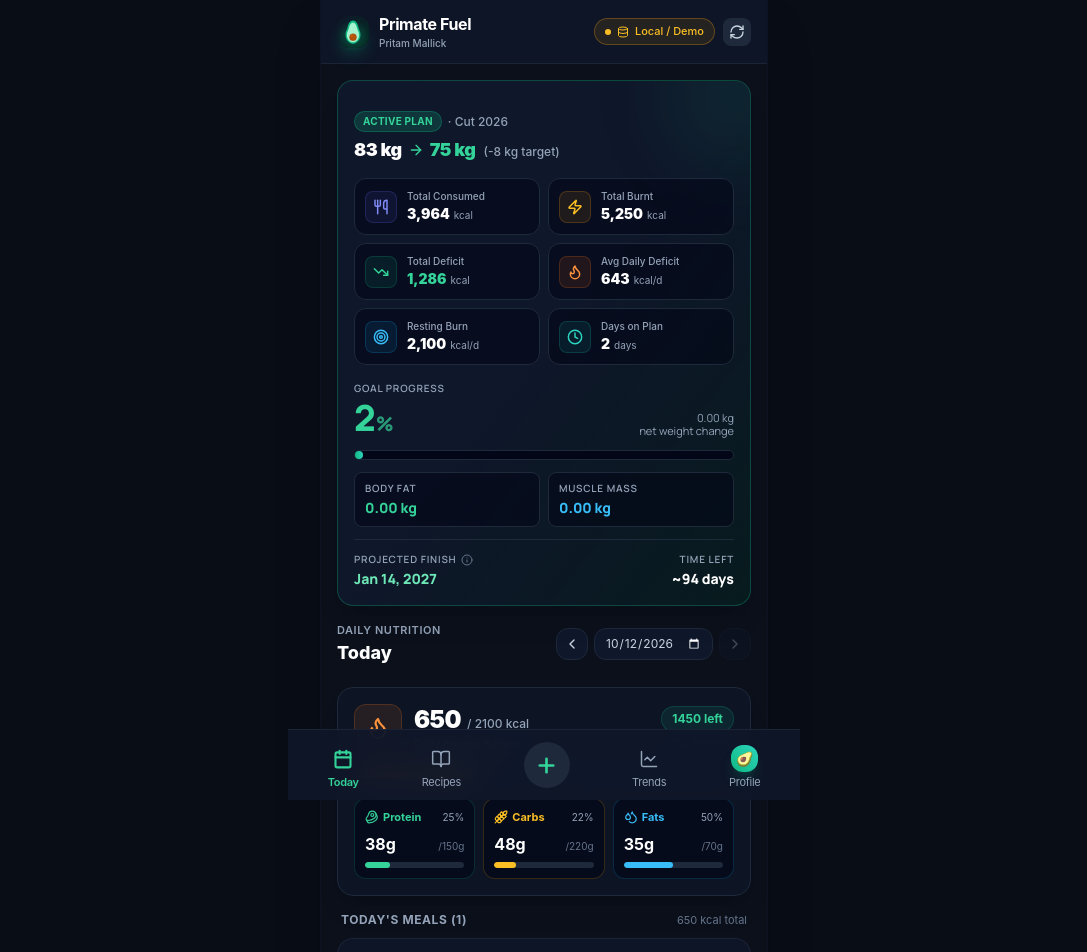
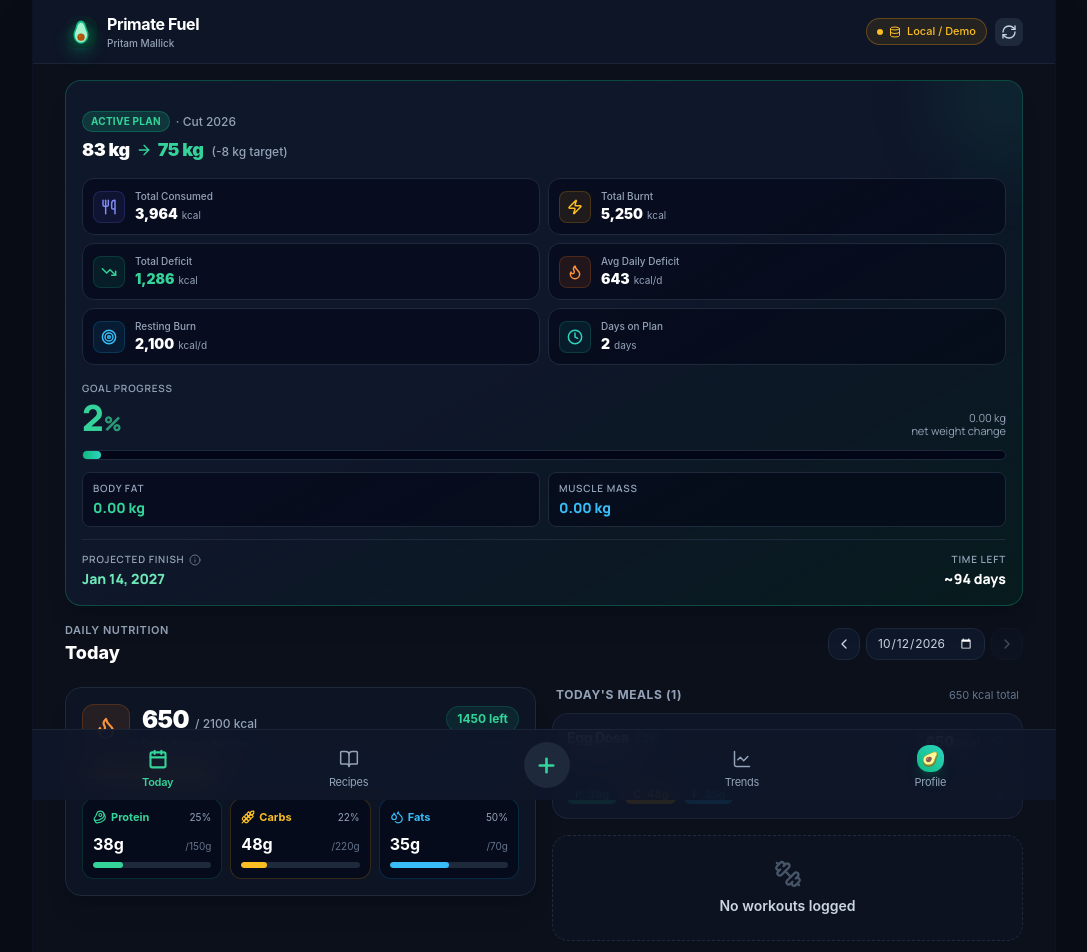
Before and after one commit to its-just-pritam/project-primate, a Next.js app: page / in a window 1280 px wide. Shown: the top 952 px of the page, without its empty margins (96-1183 px from the left). Built offline with nearby package versions, Linux system fonts and the light colour scheme.

Commit message:
Tablet ready

```diff
--- a/app/layout.tsx
+++ b/app/layout.tsx
@@ -38,7 +38,7 @@
   return (
     <html lang="en">
       <body className={`${manrope.variable} bg-[#090d16] text-slate-100 min-h-screen antialiased flex justify-center`}>
-        <main className="w-full max-w-md min-h-screen flex flex-col pb-32 shadow-2xl bg-[#0b101b] border-x border-slate-900/60 relative">
+        <main className="w-full max-w-md md:max-w-3xl lg:max-w-5xl min-h-screen flex flex-col pb-32 shadow-2xl bg-[#0b101b] border-x border-slate-900/60 relative">
           {children}
         </main>
       </body>
--- a/app/page.tsx
+++ b/app/page.tsx
@@ -349,7 +349,7 @@
         userName={plan?.userName}
       />
 
-      <div className="flex-1 px-4 py-4 space-y-4 overflow-y-auto">
+      <div className="flex-1 px-4 md:px-8 py-4 space-y-4 overflow-y-auto">
         {/* Tab 1: Today Dashboard */}
         {activeTab === 'today' && (
           <div className="space-y-4 animate-in fade-in duration-200">
@@ -437,14 +437,17 @@
             </div>
 
             {initialLoading ? (
-              <>
+              <div className="grid grid-cols-1 md:grid-cols-2 gap-4 items-start">
                 <MacroRingsSkeleton />
-                <ListSkeleton label="Loading meals" rows={2} />
-                <ListSkeleton label="Loading workouts" rows={1} />
-              </>
+                <div className="space-y-4">
+                  <ListSkeleton label="Loading meals" rows={2} />
+                  <ListSkeleton label="Loading workouts" rows={1} />
+                </div>
+              </div>
             ) : (
-              <>
+              <div className="grid grid-cols-1 md:grid-cols-2 gap-4 items-start">
             <MacroRings totals={dailyTotals} targets={targets} />
+            <div className="space-y-4 min-w-0">
             <DailyLogList
               logs={filteredLogs}
               onDelete={(l) =>
@@ -457,7 +460,8 @@
                 setPendingDelete({ kind: 'workout', id: w.id!, name: w.name, timestamp: w.timestamp })
               }
             />
-              </>
+            </div>
+              </div>
             )}
             </div>
           </div>
@@ -465,7 +469,7 @@
 
         {/* Tab 2: Log Meal Form */}
         {activeTab === 'log' && (
-          <div className="space-y-4 animate-in fade-in duration-200">
+          <div className="space-y-4 animate-in fade-in duration-200 md:max-w-xl md:mx-auto">
             <div className="flex bg-slate-900/90 p-1 rounded-xl border border-slate-800">
               {(['meal', 'workout'] as const).map((m) => (
                 <button
--- a/components/BottomNav.tsx
+++ b/components/BottomNav.tsx
@@ -21,7 +21,7 @@
   ];
 
   return (
-    <nav className="fixed bottom-0 left-0 right-0 z-40 bg-slate-900/90 backdrop-blur-lg border-t border-slate-800/80 px-2 py-2 max-w-lg mx-auto">
+    <nav className="fixed bottom-0 left-0 right-0 z-40 bg-slate-900/90 backdrop-blur-lg border-t border-slate-800/80 px-2 py-2 max-w-lg md:max-w-3xl lg:max-w-5xl mx-auto md:px-8">
       <div className="flex items-center justify-around">
         {tabs.map((tab) => {
           const Icon = tab.icon;
--- a/components/Header.tsx
+++ b/components/Header.tsx
@@ -12,7 +12,7 @@
 
 export const Header: React.FC<HeaderProps> = ({ isLive, onRefresh, isLoading, userName }) => {
   return (
-    <header className="sticky top-0 z-40 bg-slate-900/80 backdrop-blur-md border-b border-slate-800/80 px-4 py-3 flex items-center justify-between">
+    <header className="sticky top-0 z-40 bg-slate-900/80 backdrop-blur-md border-b border-slate-800/80 px-4 md:px-8 py-3 flex items-center justify-between">
       <div className="flex items-center space-x-2.5 text-left">
         {/* eslint-disable-next-line @next/next/no-img-element */}
         <img src="/icon.svg" alt="Primate Fuel" className="w-8 h-8 rounded-xl shadow-lg shadow-emerald-500/20" />
```
